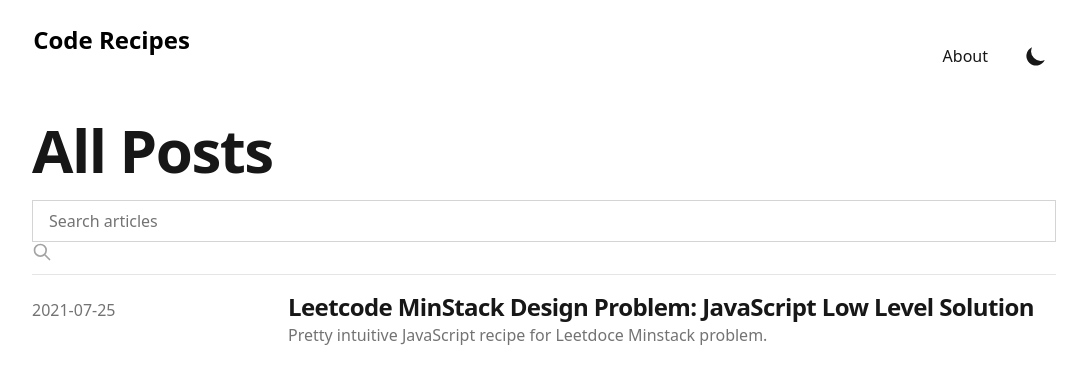
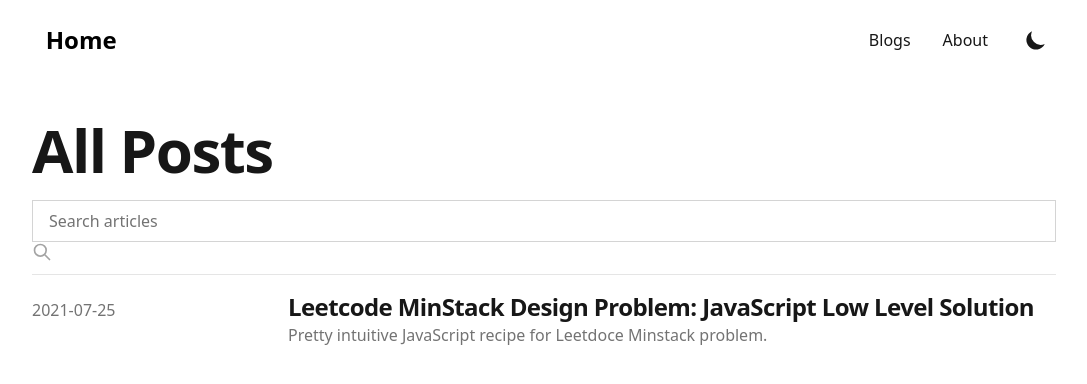
Before and after one commit to definite2/defneeroglu, a Next.js app: page /blog in a window 1280 px wide. Shown: the top 384 px of the page, without its empty margins (96-1183 px from the left). Built offline with nearby package versions, Linux system fonts and the light colour scheme; what @tailwindcss/typography would draw is missing.

Commit message:
minor updates

```diff
--- a/src/components/Header/Avatar.js
+++ b/src/components/Header/Avatar.js
@@ -3,7 +3,7 @@ import styled, { css } from "styled-components";
 import Link from "next/link";
 import siteMetaData from "@/constants/siteMetadata";
 import useScrolling from "@/hooks/useScroll";
-const shouldShow = props => {
+const shouldShow = (props) => {
   if (props.scrolled) {
     if (props.showOnScroll) return true;
     if (props.hideOnScroll) return false;
@@ -13,8 +13,12 @@ const shouldShow = props => {
 };
 
 const Handle = styled.span`
-  transition: opacity 250ms ease-out, margin 250ms ease-in-out;
-  ${props => {
+  transition: opacity 500ms ease-out, margin 500ms ease-in-out;
+  font-weight: 600;
+  font-size: 1.5rem;
+  line-height: 2rem;
+
+  ${(props) => {
     if (shouldShow(props)) {
       return css`
         opacity: 1;
@@ -22,7 +26,7 @@ const Handle = styled.span`
     }
     return css`
       opacity: 0;
-      margin-right: ${props.marginOnHide || "-.5em"};
+      margin-right: ${props.marginOnHide || "-.5rem"};
     `;
   }};
 `;
@@ -50,20 +54,20 @@ const Logo = () => {
     <Link href="/">
       <a
         aria-label="My avatar, website logo"
-        className="flex items-center flex-col border-white group focus-visible:outline-accent h-full:hidden"
+        className="flex items-center border-white group focus-visible:outline-accent h-full:hidden"
       >
         <div
           ref={rref}
           className="overflow-hidden transition-transform ease-in-out border-0 group-hover:-translate-y-1"
         >
-          <Handle scrolled={isScrolled} showOnScroll >
+          <Handle scrolled={isScrolled} showOnScroll className="ml-2">
             &lt;
           </Handle>
           <Handle2 scrolled={isScrolled} hideOnScroll >
             {siteMetaData.headerTitle}
           </Handle2>
-          <Handle2 scrolled={isScrolled} showOnScroll >
-            {siteMetaData.headerTitle}
+          <Handle2 scrolled={isScrolled} showOnScroll className="-ml-10">
+           Home
           </Handle2>
           <Handle scrolled={isScrolled} default={0} showOnScroll>
             &nbsp;/&gt;
--- a/src/components/Social/index.js
+++ b/src/components/Social/index.js
@@ -1,4 +1,5 @@
-import { Mail, GitHub, Linkedin,Twitter } from "react-feather";
+import { Mail, GitHub, Linkedin, Twitter } from "react-feather";
+
 
 // Icons taken from: https://simpleicons.org/
 
@@ -6,13 +7,18 @@ const components = {
   mail: Mail,
   github: GitHub,
   linkedin: Linkedin,
-  twitter:Twitter
+  twitter: Twitter,
 };
 
-const SocialIcon = ({ kind, href, size = 8 }) => {
+const SocialIcon = ({ kind, href, size = 2 }) => {
   if (!href) return null;
 
   const SocialSvg = components[kind];
+  const hoverColor = (kind) => {
+    if (kind === "mail") return "red";
+    else if (kind === "github") return "gray";
+    else return "blue";
+  };
   return (
     <a
       className="text-sm text-gray-500 transition hover:text-gray-600"
@@ -22,7 +28,7 @@ const SocialIcon = ({ kind, href, size = 8 }) => {
     >
       <span className="sr-only">{kind}</span>
       <SocialSvg
-        className={`fill-current text-gray-700 dark:text-gray-200 hover:text-blue-500 dark:hover:text-blue-400 h-${size} w-${size}`}
+        className={` text-gray-700 dark:text-gray-200 h-${size} w-${size}`}
       />
     </a>
   );
--- a/src/constants/navLinks.js
+++ b/src/constants/navLinks.js
@@ -1,5 +1,6 @@
 const navLinks = [
-  { href: '/about', title: 'About' },
-]
+  { href: "/blog", title: "Blogs" },
+  { href: "/about", title: "About" },
+];
 
-export default navLinks
+export default navLinks;
--- a/src/constants/siteMetadata.json
+++ b/src/constants/siteMetadata.json
@@ -2,11 +2,11 @@
   "title": "My Sweet Adventures",
   "author": "Defne Eroğlu",
   "occupation":"Software Engineer",
-  "headerTitle": "Code Recipes",
+  "headerTitle": "Home",
   "description": "Recipe blogs to adapt some healthy web development skills🤓",
   "language": "en-us",
   "siteUrl": "https://defneroglu.app",
-  "image": "/media/avatar.jpg",
+  "image": "/media/me.jpg",
   "socialBanner": "/media/avatar.jpg",
   "email": "edefne878@gmail.com",
   "github": "https://github.com/definite2",
```
